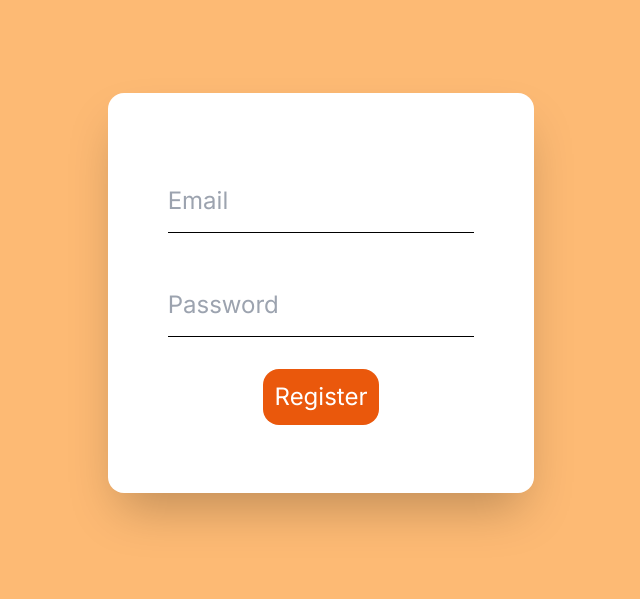
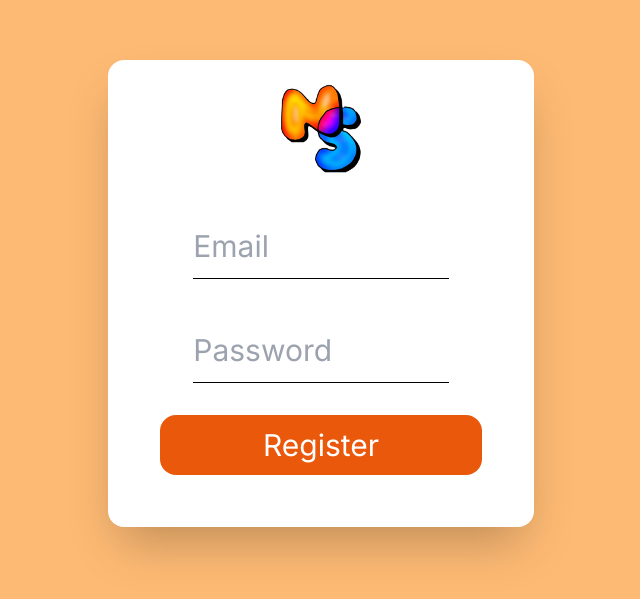
Before and after one commit to Vit4minD/projectSense, a Next.js app: page /register in a window 1280 px wide. Shown: the part 107-706 px from the top of the page, without its empty margins (319-959 px from the left). Built offline with nearby package versions, Linux system fonts and the light colour scheme.

Commit message:
problem format changes

```diff
--- a/app/home/page.tsx
+++ b/app/home/page.tsx
@@ -51,11 +51,9 @@ export default function Home() {
     }, []);
 
     return (
-        <main className="h-screen overflow-auto w-screen bg-orange-300 flex flex-col items-center">
-            <div className="bg-white text-4xl p-4 text-orange-300 font-bold flex justify-center items-center w-full">
+<main className="absolute bg-orange-300 h-screen overflow-auto w-screen flex flex-col items-center">          <div className="bg-white text-orange-300 font-bold p-4 text-4xl flex justify-center items-center w-full">
             <div className="text-center mx-auto">Number Sense</div>
           </div>
-
 
           <div className="font-bold p-2 text-white text-center">Note: Timer starts once a bubble is pressed. Solve 5 questions as fast as you can.</div>
 
@@ -68,11 +66,12 @@ export default function Home() {
                 value={value}
                 onClick={() => router.push(`/home/problems/${value}`)}
                 className={`bg-white font-bold text-2xl md:text-3xl lg:text-4xl xl:text-5xl text-orange-300 rounded-2xl p-3 m-2 hover:text-white hover:bg-orange-500 hover:p-4 ${animations[Math.floor(Math.random() * animations.length)]} duration-300 ease-in-out`}>
-                        {`${topic[value]} ${value}`}
+                {`${topic[value]}`}
               </button>
             ))}
           </div>
-            <div className="mt-auto mb-4 text-3xl font-semibold text-white">{user ? user.email : 'Not logged in'}</div>
+          <div className="animate-bounce mt-auto ml-auto mb-4 text-3xl p-2 rounded-2xl mr-4 font-semibold text-orange-300 bg-white">{user ? user.email : 'Not logged in'}</div>
         </main>
       );
+
 }
--- a/app/home/problems/1/page.tsx
+++ b/app/home/problems/1/page.tsx
@@ -134,21 +134,21 @@ const Home = () => {
             <main className="h-screen overflow-auto w-screen  bg-orange-300">
                 <div className="bg-white text-5xl p-8 text-orange-300 flex font-bold justify-center items-center">
                     <button onClick={() => router.push('/home')} className="absolute left-1 ml-2 bg-orange-300 hover:cursor-pointer hover:bg-orange-500 text-white rounded-2xl">{'<-'}</button>
-                    <div className="absolute ">Number Sense: n*11</div>
-                    <div className="text-xl absolute right-8">{user ? user.email : 'Not logged in'}</div>
+                    <div className="absolute text-base md:text-4xl">Number Sense: n*11</div>
+                    <div className=" text-xs md:text-4xl absolute right-8">{user ? user.email : 'Not logged in'}</div>
                 </div>
                 <div className="text-white font-semibold">Personal Best: {bestTime}</div>
                 <div className={`text-2xl rounded-2xl p-3 w-fit text-center mx-auto ${submit > 0 ? isCorrect ? 'bg-green-500' : 'bg-red-500' : 'bg-white'}`}>
                     {time + " " + problems + "/5"}
                 </div>
                 <audio ref={audioRef} src='/correctSound.mp3' />
-                <form onSubmit={onSubmit}>
-                    <div className="flex items-center text-9xl font-semibold text-white font-sans mt-64 w-full justify-center">
-                        <div>
+                <form onSubmit={onSubmit} className="">
+                    <div className="flex my-auto items-center text-9xl font-semibold text-white font-sans  w-full justify-center">
+                        <div className=" text-xl md:text-8xl my-56">
                             {num} * 11 =
                             <input
                                 autoFocus
-                                className={`focus:cursor-auto ml-12 text-center text-9xl text-white bg-orange-300 border-b border-white focus:outline-none overflow-auto w-96`}
+                                className={`focus:cursor-auto ml-12 text-center text-xl md:text-8xl text-white bg-orange-300 border-b border-white focus:outline-none overflow-auto w-24 md:w-96`}
                                 type="text"
                                 value={userAns} onChange={(e) => setUserAns(e.target.value)}
                             />
--- a/app/page.tsx
+++ b/app/page.tsx
@@ -3,6 +3,7 @@ import { auth } from "@/firebase/config";
 import { signInWithEmailAndPassword } from "firebase/auth";
 import { useRouter } from "next/navigation";
 import { useState } from "react";
+import Image from 'next/image';
 
 const Home = () => {
   const [email, setEmail] = useState('');
@@ -21,12 +22,13 @@ const Home = () => {
   };
 
   return (
-    <main className="h-screen flex items-center justify-center bg-orange-300">
-      <div className="flex flex-col items-center justify-center p-5 bg-white rounded-2xl shadow-2xl h-1/2 w-1/3">
+    <main className="min-h-screen flex items-center justify-center bg-orange-300">
+      <div className="flex flex-col items-center justify-center p-5 bg-white rounded-2xl shadow-2xl md:w-1/3 sm:w-5/6">
+      <Image src="/projectSenseLogo.png" width={95} height={95} alt="yeah" />
         <form className="p-5 text-center" onSubmit={onSubmit}>
           <div className="p-5">
             <input
-              className="w-5/6 h-16 text-2xl md:text-3xl border-b border-black focus:outline-none"
+              className="w-full md:w-5/6 h-16 text-2xl md:text-3xl border-b border-black focus:outline-none"
               type="email"
               placeholder="Email"
               value={email}
@@ -35,7 +37,7 @@ const Home = () => {
           </div>
           <div className="p-5">
             <input
-              className="w-5/6 h-16 text-2xl md:text-3xl border-b border-black focus:outline-none"
+              className="w-full md:w-5/6 h-16 text-2xl md:text-3xl border-b border-black focus:outline-none"
               type="password"
               placeholder="Password"
               value={password}
@@ -45,7 +47,7 @@ const Home = () => {
           <a href='/register' className="text-blue-700 underline">{"Don't have an account?"}</a>
           <div className="p-3 text-center">
             <input
-              className="hover:cursor-pointer hover:bg-orange-800 bg-orange-600 p-3 rounded-2xl text-white text-2xl md:text-3xl"
+              className="hover:cursor-pointer hover:bg-orange-800 bg-orange-600 p-3 rounded-2xl text-white text-2xl md:text-3xl w-full"
               type="submit"
               value="Login"
               placeholder=""
@@ -55,6 +57,7 @@ const Home = () => {
       </div>
     </main>
   );
+
 };
 
 export default Home;
--- a/app/register/page.tsx
+++ b/app/register/page.tsx
@@ -5,6 +5,7 @@ import { auth } from "../../firebase/config";
 import { createUserWithEmailAndPassword } from 'firebase/auth';
 import { db } from "../../firebase/config";
 import { collection, doc, setDoc } from "firebase/firestore";
+import Image from 'next/image';
 
 const Register = () => {
   const [email, setEmail] = useState('');
@@ -46,17 +47,35 @@ const Register = () => {
   }
 
   return (
-    <main className="h-screen flex items-center justify-center align-center bg-orange-300">
-      <div className="flex items-center justify-center p-5 bg-white rounded-2xl shadow-2xl h-1/2 w-1/3">
+    <main className="min-h-screen flex items-center justify-center bg-orange-300">
+      <div className="flex flex-col items-center justify-center p-5 bg-white rounded-2xl shadow-2xl md:w-1/3 sm:w-5/6">
+      <Image src="/projectSenseLogo.png" width={95} height={95} alt="yeah" />
         <form className="p-5 text-center" onSubmit={onSubmit}>
           <div className="p-5">
-            <input className="w-full h-16 text-2xl border-b border-black focus:outline-none" type="email" placeholder="Email" value={email} onChange={(e) => setEmail(e.target.value)}></input>
+            <input
+              className="w-full md:w-5/6 h-16 text-2xl md:text-3xl border-b border-black focus:outline-none"
+              type="email"
+              placeholder="Email"
+              value={email}
+              onChange={(e) => setEmail(e.target.value)}
+            ></input>
           </div>
           <div className="p-5">
-            <input className="w-full h-16 text-2xl border-b border-black focus:outline-none" value={password} onChange={(e) => setPassword(e.target.value)} type="password" placeholder="Password"></input>
+            <input
+              className="w-full md:w-5/6 h-16 text-2xl md:text-3xl border-b border-black focus:outline-none"
+              type="password"
+              placeholder="Password"
+              value={password}
+              onChange={(e) => setPassword(e.target.value)}
+            ></input>
           </div>
           <div className="p-3 text-center">
-            <input className="hover:cursor-pointer hover:bg-orange-800 bg-orange-600 p-3 rounded-2xl text-white text-2xl" type="submit" value="Register" placeholder=""></input>
+            <input
+              className="hover:cursor-pointer hover:bg-orange-800 bg-orange-600 p-3 rounded-2xl text-white text-2xl md:text-3xl w-full"
+              type="submit"
+              value="Register"
+              placeholder=""
+            ></input>
           </div>
         </form>
       </div>
```
Lines whose indentation alone changed are shown as unchanged.
